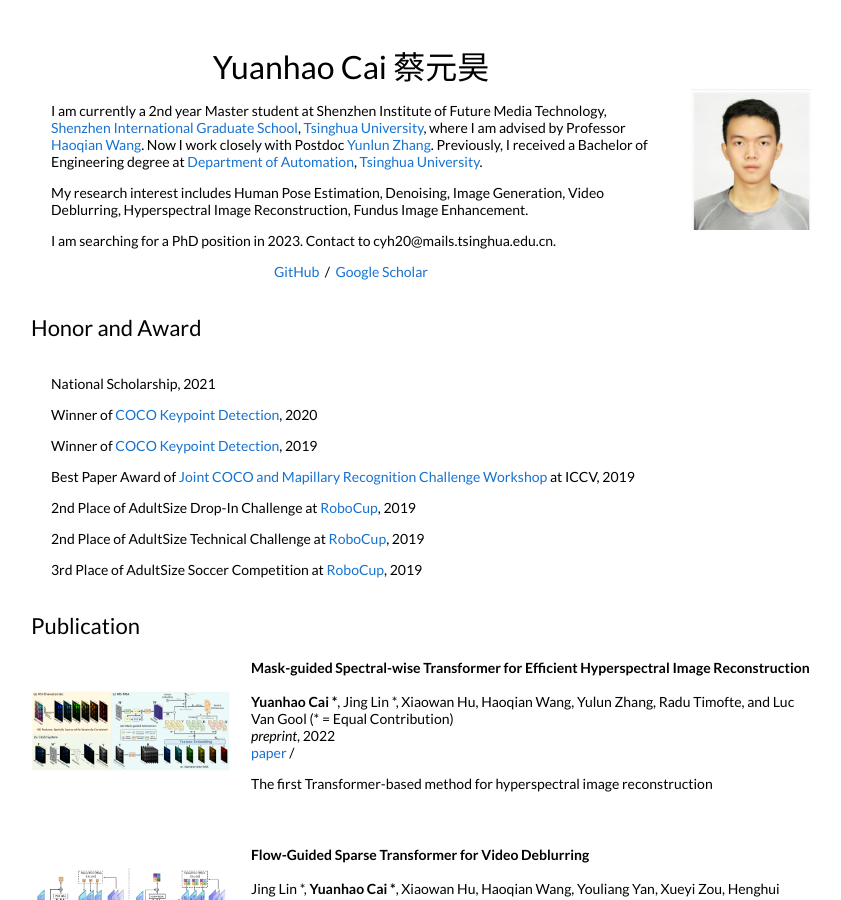
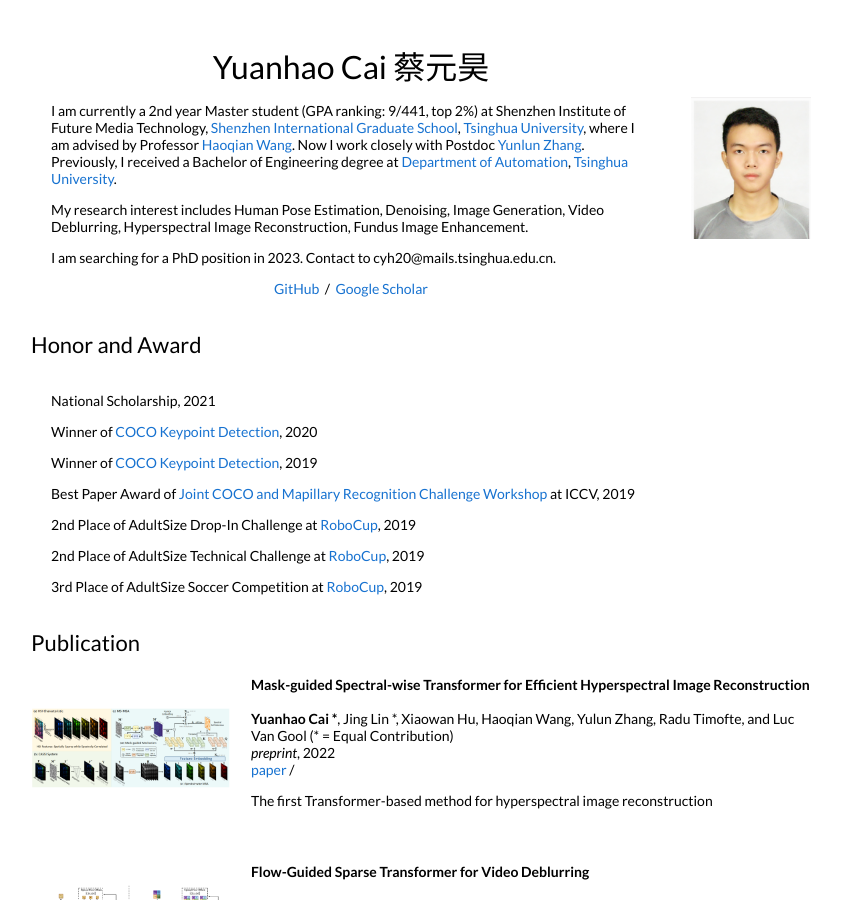
Before and after one commit to ChunmingHe/caiyuanhao1998.github.io, a Jekyll site: the page built from _posts/2022-01-08-cvpr22.markdown, in a window 1280 px wide and 900 px high. Shown: the whole window, without its empty margins (209-1050 px from the left). Built offline with Jekyll 4.4.1, drawn with Linux system fonts in a browser that asks for light colours.

Commit message:
Update default.html

```diff
--- a/_layouts/default.html
+++ b/_layouts/default.html
@@ -27,7 +27,7 @@
               <h1>
                 Yuanhao Cai   蔡元昊
               </h1>
-              <p>I am currently a 2nd year Master student at Shenzhen Institute of Future Media Technology, <a href="https://www.sigs.tsinghua.edu.cn/">Shenzhen International Graduate School</a>, <a href="https://www.tsinghua.edu.cn/">Tsinghua University</a>, where I am advised by Professor <a href="https://www.sigs.tsinghua.edu.cn/whq/">Haoqian Wang</a>. Now I work closely with Postdoc <a href="https://yulunzhang.com/">Yunlun Zhang</a>. Previously, I received a Bachelor of Engineering degree at <a href="http://www.au.tsinghua.edu.cn/">Department of Automation</a>, <a href="https://www.tsinghua.edu.cn/">Tsinghua University</a>.
+              <p>I am currently a 2nd year Master student (GPA ranking: 9/441, top 2%) at Shenzhen Institute of Future Media Technology, <a href="https://www.sigs.tsinghua.edu.cn/">Shenzhen International Graduate School</a>, <a href="https://www.tsinghua.edu.cn/">Tsinghua University</a>, where I am advised by Professor <a href="https://www.sigs.tsinghua.edu.cn/whq/">Haoqian Wang</a>. Now I work closely with Postdoc <a href="https://yulunzhang.com/">Yunlun Zhang</a>. Previously, I received a Bachelor of Engineering degree at <a href="http://www.au.tsinghua.edu.cn/">Department of Automation</a>, <a href="https://www.tsinghua.edu.cn/">Tsinghua University</a>.
               </p>
               <p> My research interest includes Human Pose Estimation, Denoising, Image Generation, Video Deblurring, Hyperspectral Image Reconstruction, Fundus Image Enhancement.
               </p>
```
